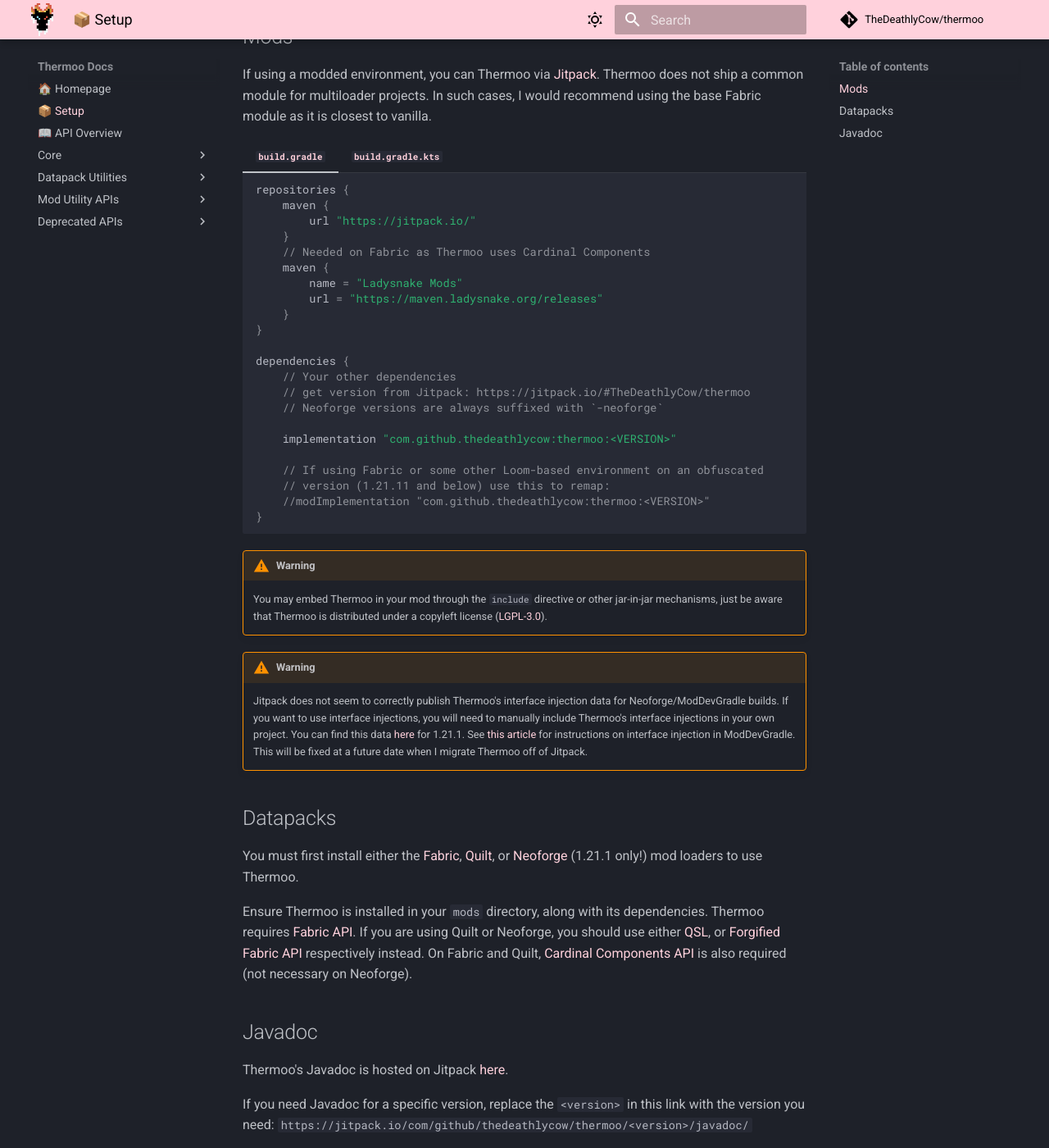
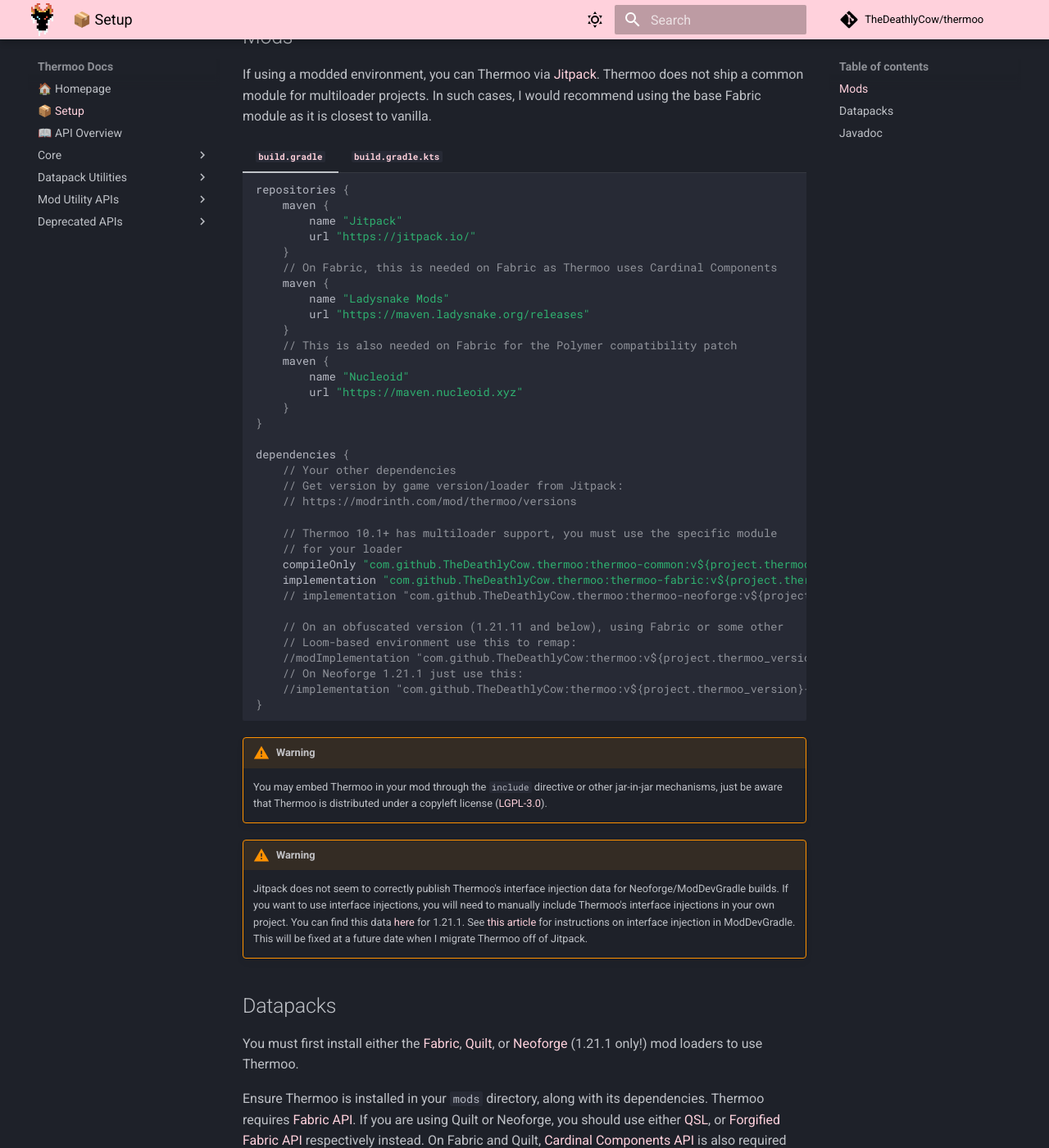
Before and after one commit to TheDeathlyCow/thermoo-docs, an MkDocs documentation site: the page built from docs/setup.md, in a window 1280 px wide and 1400 px high, scrolled down 911 px. Shown: the whole window at 82% size. Built offline with MkDocs 1.6.1 and Material for MkDocs 9.7.7, drawn with Linux system fonts in a browser that asks for light colours; comment, search, counter and statistics services are not loaded.

Commit message:
update gradle setup guide

````diff
--- a/docs/setup.md
+++ b/docs/setup.md
@@ -31,25 +31,37 @@
     ```groovy
     repositories {
         maven {
+            name "Jitpack"
             url "https://jitpack.io/"
         }
-        // Needed on Fabric as Thermoo uses Cardinal Components
+        // On Fabric, this is needed on Fabric as Thermoo uses Cardinal Components
         maven {
-            name = "Ladysnake Mods"
-            url = "https://maven.ladysnake.org/releases"
+            name "Ladysnake Mods"
+            url "https://maven.ladysnake.org/releases"
+        }
+        // This is also needed on Fabric for the Polymer compatibility patch
+        maven {
+            name "Nucleoid"
+            url "https://maven.nucleoid.xyz"
         }
     }
 
     dependencies {
         // Your other dependencies
-        // get version from Jitpack: https://jitpack.io/#TheDeathlyCow/thermoo
-        // Neoforge versions are always suffixed with `-neoforge`
+        // Get version by game version/loader from Jitpack:
+        // https://modrinth.com/mod/thermoo/versions
 
-        implementation "com.github.thedeathlycow:thermoo:<VERSION>"
+        // Thermoo 10.1+ has multiloader support, you must use the specific module
+        // for your loader
+        compileOnly "com.github.TheDeathlyCow.thermoo:thermoo-common:v${project.thermoo_version}"
+        implementation "com.github.TheDeathlyCow.thermoo:thermoo-fabric:v${project.thermoo_version}"
+        // implementation "com.github.TheDeathlyCow.thermoo:thermoo-neoforge:v${project.thermoo_version}"
 
-        // If using Fabric or some other Loom-based environment on an obfuscated
-        // version (1.21.11 and below) use this to remap:
-        //modImplementation "com.github.thedeathlycow:thermoo:<VERSION>"
+        // On an obfuscated version (1.21.11 and below), using Fabric or some other
+        // Loom-based environment use this to remap:
+        //modImplementation "com.github.TheDeathlyCow:thermoo:v${project.thermoo_version}"
+        // On Neoforge 1.21.1 just use this:
+        //implementation "com.github.TheDeathlyCow:thermoo:v${project.thermoo_version}-neoforge"
     }
     ```
 
@@ -57,25 +69,37 @@
     ```kotlin
     repositories {
         maven {
+            name = "Jitpack"
             url = uri("https://jitpack.io/")
         }
         // Needed as Thermoo uses Cardinal Components
         maven {
             name = "Ladysnake Mods"
-            url = "https://maven.ladysnake.org/releases"
+            url = uri("https://maven.ladysnake.org/releases")
+        }
+        // This is also needed on Fabric for the Polymer compatibility patch
+        maven {
+            name = "Nucleoid"
+            url = uri("https://maven.nucleoid.xyz" )
         }
     }
 
     dependencies {
         // Your other dependencies
-        // get version from Jitpack: https://jitpack.io/#TheDeathlyCow/thermoo
-        // Neoforge versions are always suffixed with `-neoforge`
+        // Get version by game version/loader from Jitpack:
+        // https://modrinth.com/mod/thermoo/versions
 
-        implementation("com.github.thedeathlycow:thermoo:<VERSION>")
+        // Thermoo 10.1+ has multiloader support, you must use the specific module
+        // for your loader
+        compileOnly("com.github.TheDeathlyCow.thermoo:thermoo-common:v${project.thermoo_version}")
+        implementation("com.github.TheDeathlyCow.thermoo:thermoo-fabric:v${project.thermoo_version}")
+        // implementation("com.github.TheDeathlyCow.thermoo:thermoo-neoforge:v${project.thermoo_version}")
 
-        // If using Fabric or some other Loom-based environment on an obfuscated
-        // version (1.21.11 and below) use this to remap:
-        //modImplementation("com.github.thedeathlycow:thermoo:<VERSION>")
+        // On an obfuscated version (1.21.11 and below), using Fabric or some other
+        // Loom-based environment use this to remap:
+        //modImplementation("com.github.TheDeathlyCow:thermoo:v${project.thermoo_version}")
+        // On Neoforge 1.21.1 just use this:
+        //implementation("com.github.TheDeathlyCow:thermoo:v${project.thermoo_version}-neoforge")
     }
     ```
 
````
